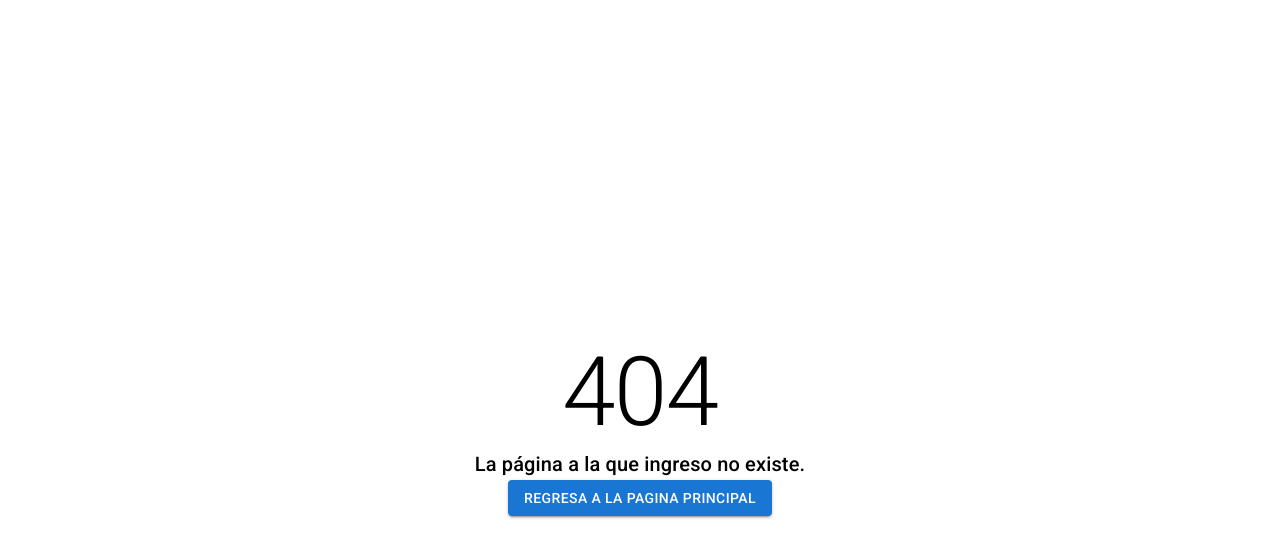
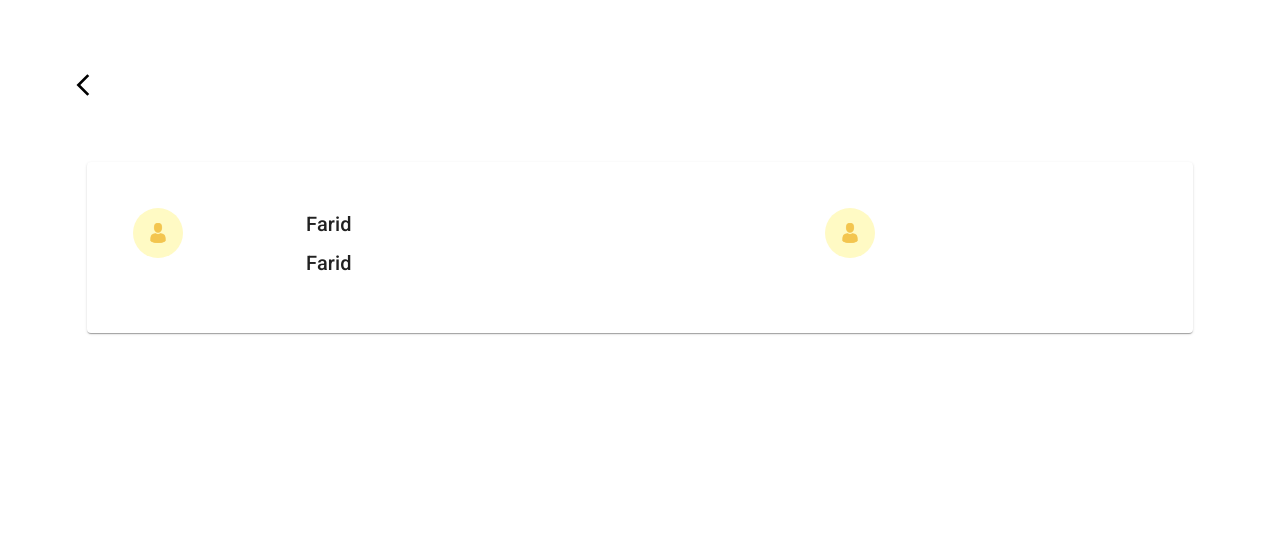
Before and after one commit to CuauhtliHC/uma-front, a React (Create React App) app: page /gestionar_repartidores/1 in a window 1280 px wide. Before the commit this address had no page. Shown: the top 558 px of the page. Built offline with nearby package versions, Linux system fonts and the light colour scheme.

Commit message:
adding DealerDetail

```diff
--- a/src/components/Card.jsx
+++ b/src/components/Card.jsx
@@ -46,7 +46,11 @@ const Card = ({ direccion, estado }) => {
                 </IconButton>
               </Grid>
               <Grid item>
-                <Typography gutterBottom variant="subtitle2" component="div">
+                <Typography
+                  gutterBottom
+                  variant="subtitle2"
+                  component="div"
+                  style={{ textAlign: 'right' }}>
                   {estado}
                 </Typography>
               </Grid>
--- /dev/null
+++ b/src/pages/DealerDetail.jsx
@@ -0,0 +1,45 @@
+import React from 'react';
+import { useNavigate } from 'react-router-dom';
+import {
+  Avatar, Box, Paper, Grid, Typography,
+} from '@mui/material';
+import BackButton from '../commons/buttons/BackButton.jsx';
+import avatarImg from '../statics/images/avatar.png';
+
+const DealerDetail = () => {
+  const navigate = useNavigate();
+  const backToDealer = () => {
+    navigate('/gestionar_repartidores');
+  };
+  return (
+    <div>
+      <BackButton handleSubmit={backToDealer} />
+      <Box style={{ marginTop: '5%' }}>
+      <Paper style={{ margin: '2%', padding: '4%' }}>
+      <Grid container spacing={3}>
+      <Grid item xs={2}>
+        <Avatar
+          alt="foto de perfil"
+          src={avatarImg}
+          sx={{ width: '50px', height: '50px' }}
+
+        />  </Grid>
+         <Grid item xs={6}>
+         <Typography variant="h6" gutterBottom>Farid</Typography>
+         <Typography variant="h6" gutterBottom>Farid</Typography>
+       </Grid>
+        <Grid item xs={3}>
+        <Avatar
+          alt="foto de perfil"
+          src={avatarImg}
+          sx={{ width: '50px', height: '50px' }}
+
+        />  </Grid>
+        </Grid>
+        </Paper>
+      </Box>
+    </div>
+  );
+};
+
+export default DealerDetail;
--- a/src/routes/routes.jsx
+++ b/src/routes/routes.jsx
@@ -1,7 +1,5 @@
 import React from 'react';
-import {
-  Routes, Route, Navigate,
-} from 'react-router-dom';
+import { Routes, Route, Navigate } from 'react-router-dom';
 import { useRecoilValue } from 'recoil';
 import GetPackage from '../pages/GetPackage.jsx';
 import Workday from '../pages/Workday.jsx';
@@ -16,6 +14,7 @@ import CurrentDistribution from '../pages/CurrentDistribution/CurrentDistributio
 import ManageSchedule from '../pages/ManageSchedule.jsx';
 import ManageDistributors from '../pages/ManageDistributors.jsx';
 import Error404 from '../pages/Error404.jsx';
+import DealerDetail from '../pages/DealerDetail.jsx';
 
 const Links = () => {
   const dataUser = useRecoilValue(user);
@@ -23,18 +22,35 @@ const Links = () => {
     <Routes>
       <Route exact path="/" element={<Navigate to="/login" replace />} />
       <Route exact path="/gestionar_agenda" element={<ManageSchedule />} />
-      <Route exact path="/gestionar_repartidores" element={<ManageDistributors/>}/>
-      <Route path='*' element={<Error404 />}/>
+      <Route
+        exact
+        path="/gestionar_repartidores"
+        element={<ManageDistributors />}
+      />
+      <Route
+        exact
+        path="/gestionar_repartidores/:id"
+        element={<DealerDetail />}
+      />
+      <Route path="*" element={<Error404 />} />
       <Route element={<ProtectedRoute user={dataUser} />}>
         <Route exact path="/mi_perfil" element={<Profile />} />
         <Route exact path="/obtener_paquete" element={<GetPackage />} />
         <Route exact path="/iniciar_jornada" element={<Workday />} />
-        <Route exact path="/obtener_paquete/:id" element={<CurrentDistribution/>} />
+        <Route
+          exact
+          path="/obtener_paquete/:id"
+          element={<CurrentDistribution />}
+        />
       </Route>
       <Route element={<LoggedRestricted user={dataUser} />}>
         <Route exact path="/login" element={<Login />} />
         <Route exact path="/register" element={<Register />} />
-        <Route exact path="/recuperar_contraseña" element={<RestorePassword />} />
+        <Route
+          exact
+          path="/recuperar_contraseña"
+          element={<RestorePassword />}
+        />
       </Route>
     </Routes>
   );
```
